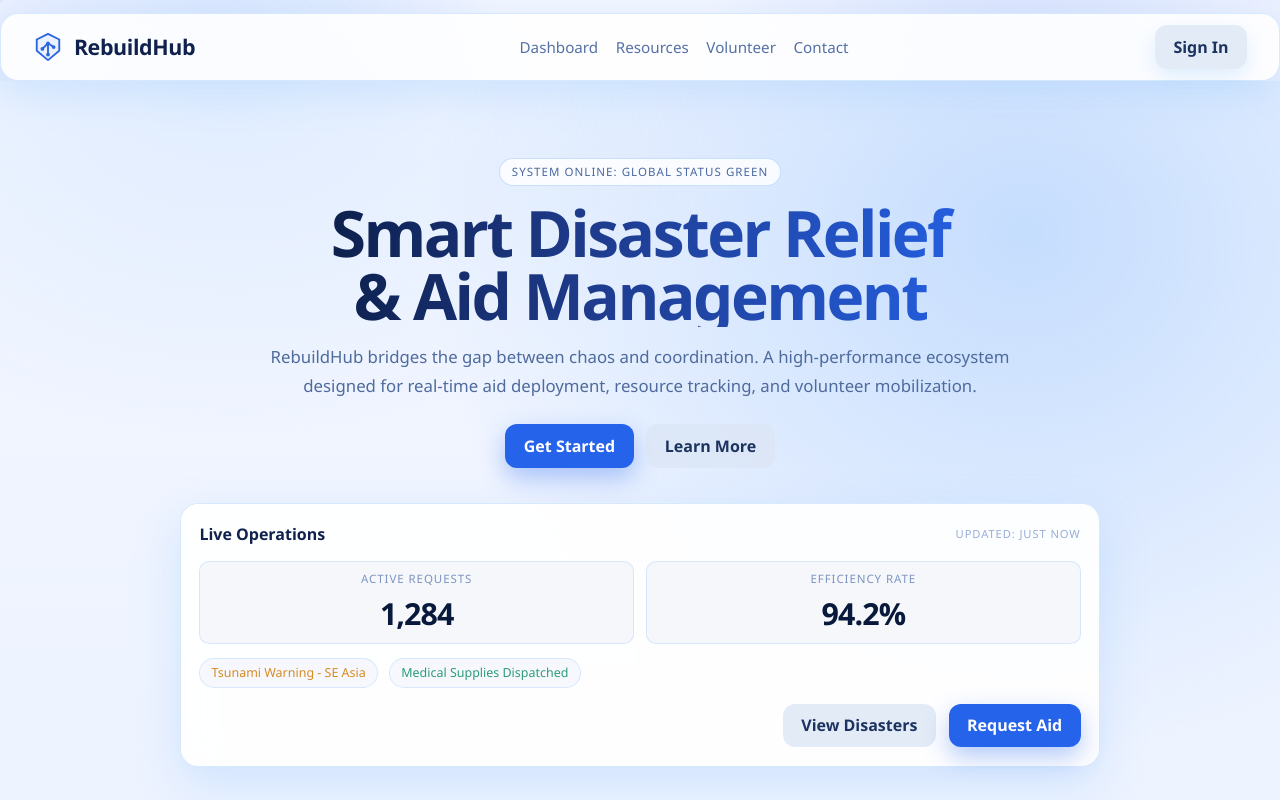
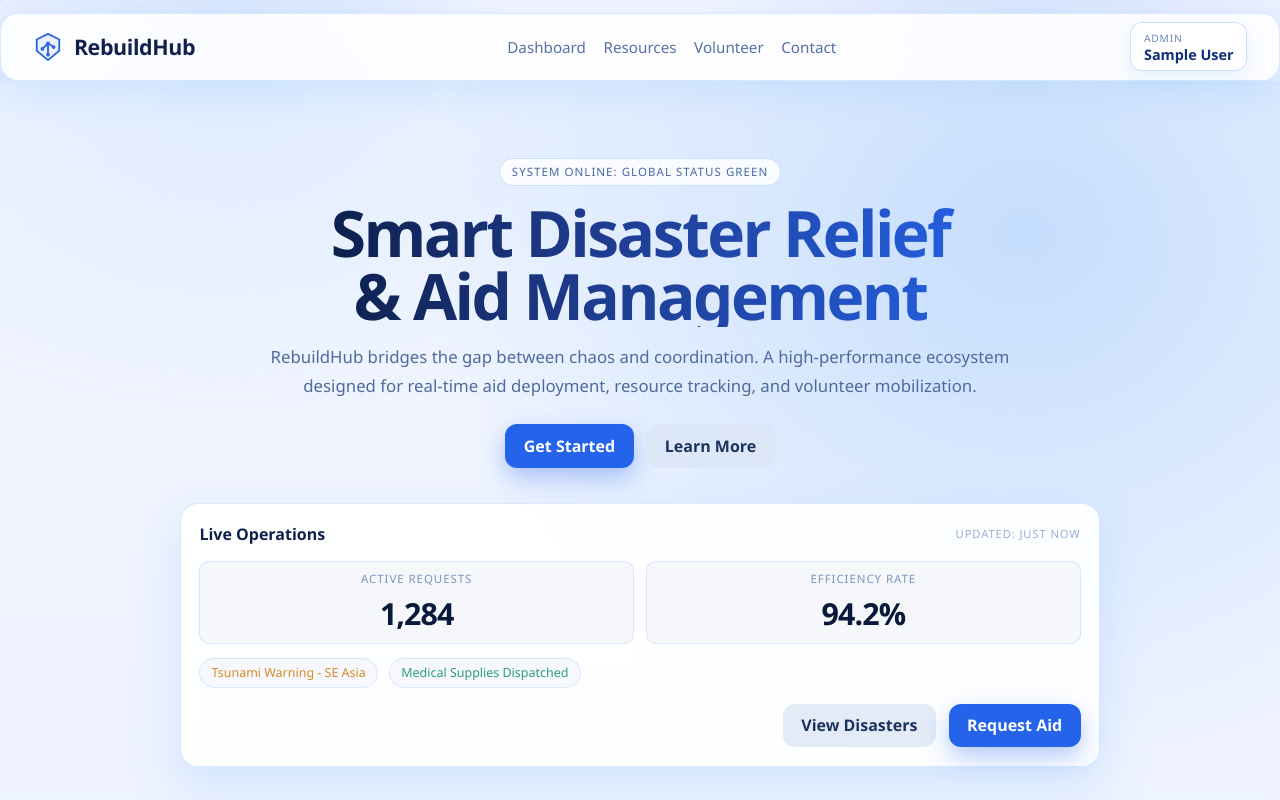
Before and after one commit to KavinduKHM/Rebuilld-Hub, a React (Create React App) app in the folder rebuildhub-frontend/: page / in a window 1280 px wide. Shown: the top 800 px of the page. Built offline with nearby package versions, Linux system fonts and the light colour scheme; sample sign-in values are in the browser's storage.

Commit message:
Login functions updated

```diff
--- a/rebuildhub-frontend/src/assets/styles/global.css
+++ b/rebuildhub-frontend/src/assets/styles/global.css
@@ -1106,6 +1106,30 @@ a {
   box-shadow: 0 8px 20px rgba(147, 197, 253, 0.28);
 }
 
+.nav-admin-chip {
+  display: inline-flex;
+  flex-direction: column;
+  gap: 0.1rem;
+  padding: 0.48rem 0.78rem;
+  border-radius: 12px;
+  border: 1px solid rgba(191, 219, 254, 0.82);
+  background: rgba(255, 255, 255, 0.88);
+  box-shadow: 0 8px 20px rgba(147, 197, 253, 0.22);
+}
+
+.nav-admin-chip span {
+  font-size: 0.64rem;
+  color: #6b85b7;
+  text-transform: uppercase;
+  letter-spacing: 0.08em;
+}
+
+.nav-admin-chip strong {
+  color: #0f2e78;
+  font-size: 0.9rem;
+  line-height: 1.1;
+}
+
 .nav-link {
   color: #5671a6;
   font-size: 0.95rem;
--- a/rebuildhub-frontend/src/components/common/Navbar.jsx
+++ b/rebuildhub-frontend/src/components/common/Navbar.jsx
@@ -1,8 +1,41 @@
-import React from "react";
+import React, { useEffect, useState } from "react";
 import { Link } from "react-router-dom";
 import { RebuildHubLogo } from "./RebuildHubLogo.jsx";
+import { AUTH_SESSION_CHANGED, getAuthSession } from "../../services/authSession";
 
 const Navbar = () => {
+  const [session, setSession] = useState(() => getAuthSession());
+
+  useEffect(() => {
+    const syncSession = () => setSession(getAuthSession());
+    window.addEventListener(AUTH_SESSION_CHANGED, syncSession);
+    window.addEventListener("storage", syncSession);
+
+    return () => {
+      window.removeEventListener(AUTH_SESSION_CHANGED, syncSession);
+      window.removeEventListener("storage", syncSession);
+    };
+  }, []);
+
+  const token = session.token;
+  const role = session.role;
+  const userName = session.user?.name || "";
+
+  const dashboardPathByRole = {
+    admin: "/dashboard",
+    inventory_manager: "/inventory/dashboard",
+    volunteer: "/volunteer/dashboard",
+  };
+
+  const activeDashboardPath = dashboardPathByRole[role];
+  const isStaffSignedIn = Boolean(token && activeDashboardPath);
+
+  const roleLabelByRole = {
+    admin: "Admin",
+    inventory_manager: "Inventory Manager",
+    volunteer: "Volunteer",
+  };
+
   return (
     <header className="site-header">
       <nav className="site-nav container">
@@ -17,7 +50,14 @@ const Navbar = () => {
           <a href="/#contact" className="nav-link">Contact</a>
         </div>
         <div className="nav-actions">
-          <Link to="/admin/login" className="btn-secondary nav-signin">Sign In</Link>
+          {isStaffSignedIn ? (
+            <Link to={activeDashboardPath} className="nav-admin-chip" title="Open dashboard">
+              <span>{roleLabelByRole[role] || "Staff"}</span>
+              <strong>{userName || "Administrator"}</strong>
+            </Link>
+          ) : (
+            <Link to="/admin/login" className="btn-secondary nav-signin">Sign In</Link>
+          )}
         </div>
       </nav>
     </header>
--- a/rebuildhub-frontend/src/pages/Home.jsx
+++ b/rebuildhub-frontend/src/pages/Home.jsx
@@ -1,6 +1,5 @@
 import React from "react";
 import { Link } from "react-router-dom";
-import Footer from "../components/common/Footer.jsx";
 
 const Home = () => {
   return (
@@ -108,8 +107,6 @@ const Home = () => {
           </div>
         </div>
       </section>
-
-      <Footer />
     </main>
   );
 };
--- a/rebuildhub-frontend/src/pages/admin/AdminDashboardPage.jsx
+++ b/rebuildhub-frontend/src/pages/admin/AdminDashboardPage.jsx
@@ -2,6 +2,7 @@ import React, { useEffect, useState } from "react";
 import { Link, useNavigate } from "react-router-dom";
 import { getDisasters, verifyDisaster } from "../../services/disasterService";
 import Loader from "../../components/common/Loader";
+import { clearAuthSession } from "../../services/authSession";
 
 const commandSections = [
   {
@@ -58,10 +59,8 @@ const AdminDashboardPage = () => {
   };
 
   const handleLogout = () => {
-    localStorage.removeItem("token");
-    localStorage.removeItem("role");
-    localStorage.removeItem("user");
-    navigate("/admin/login", { replace: true });
+    clearAuthSession();
+    navigate("/", { replace: true });
   };
 
   const handleVerify = async (id, status) => {
--- /dev/null
+++ b/rebuildhub-frontend/src/pages/admin/InventoryManagerDashboardPage.jsx
@@ -0,0 +1,29 @@
+import React from "react";
+
+const InventoryManagerDashboardPage = () => {
+  return (
+    <div className="page-shell">
+      <div className="container detail-stack">
+        <div className="page-header">
+          <div>
+            <span className="section-label">Inventory Command</span>
+            <h1 className="page-title">Inventory Manager Dashboard</h1>
+            <p className="page-subtitle">
+              This module is reserved for future inventory workflows.
+            </p>
+          </div>
+        </div>
+
+        <div className="page-card detail-stack">
+          <h3>Not Integrated Yet</h3>
+          <p>
+            Inventory manager functionality has not been connected yet. You are signed in
+            successfully and can access this placeholder dashboard.
+          </p>
+        </div>
+      </div>
+    </div>
+  );
+};
+
+export default InventoryManagerDashboardPage;
--- /dev/null
+++ b/rebuildhub-frontend/src/pages/admin/VolunteerDashboardPage.jsx
@@ -0,0 +1,29 @@
+import React from "react";
+
+const VolunteerDashboardPage = () => {
+  return (
+    <div className="page-shell">
+      <div className="container detail-stack">
+        <div className="page-header">
+          <div>
+            <span className="section-label">Volunteer Command</span>
+            <h1 className="page-title">Volunteer Dashboard</h1>
+            <p className="page-subtitle">
+              This module is reserved for future volunteer workflows.
+            </p>
+          </div>
+        </div>
+
+        <div className="page-card detail-stack">
+          <h3>Not Integrated Yet</h3>
+          <p>
+            Volunteer dashboard functionality is not connected yet. You are signed in and can
+            access this placeholder page.
+          </p>
+        </div>
+      </div>
+    </div>
+  );
+};
+
+export default VolunteerDashboardPage;
--- a/rebuildhub-frontend/src/routes/AppRoutes.jsx
+++ b/rebuildhub-frontend/src/routes/AppRoutes.jsx
@@ -1,6 +1,7 @@
 import React from "react";
-import { BrowserRouter, Routes, Route, Navigate, useLocation } from "react-router-dom";
+import { BrowserRouter, Routes, Route, Navigate } from "react-router-dom";
 import Navbar from "../components/common/Navbar.jsx";
+import Footer from "../components/common/Footer.jsx";
 import Home from "../pages/Home.jsx";
 import DisasterPage from "../pages/disaster/DisasterPage.jsx";
 import DisasterDetailsPage from "../pages/disaster/DisasterDetailsPage.jsx";
@@ -9,15 +10,14 @@ import DamageReportPage from "../pages/damage/DamageReportPage.jsx";
 import DamageDetailsPage from "../pages/damage/DamageDetailsPage.jsx";
 import AdminLoginPage from "../pages/admin/AdminLoginPage.jsx";
 import AdminDashboardPage from "../pages/admin/AdminDashboardPage.jsx";
+import InventoryManagerDashboardPage from "../pages/admin/InventoryManagerDashboardPage.jsx";
+import VolunteerDashboardPage from "../pages/admin/VolunteerDashboardPage.jsx";
 import ProtectedRoute from "../components/common/ProtectedRoute.jsx";
 
 const AppShell = () => {
-  const location = useLocation();
-  const showNavbar = !location.pathname.startsWith("/admin") && location.pathname !== "/dashboard";
-
   return (
     <>
-      {showNavbar && <Navbar />}
+      <Navbar />
       <Routes>
         <Route path="/" element={<Home />} />
         <Route path="/admin/login" element={<AdminLoginPage />} />
@@ -37,6 +37,22 @@ const AppShell = () => {
             </ProtectedRoute>
           }
         />
+        <Route
+          path="/inventory/dashboard"
+          element={
+            <ProtectedRoute allowedRoles={["inventory_manager"]}>
+              <InventoryManagerDashboardPage />
+            </ProtectedRoute>
+          }
+        />
+        <Route
+          path="/volunteer/dashboard"
+          element={
+            <ProtectedRoute allowedRoles={["volunteer"]}>
+              <VolunteerDashboardPage />
+            </ProtectedRoute>
+          }
+        />
         <Route path="/disasters" element={<DisasterPage />} />
         <Route path="/disasters/new" element={<DisasterForm />} />
         <Route path="/disasters/:id" element={<DisasterDetailsPage />} />
@@ -44,6 +60,7 @@ const AppShell = () => {
         <Route path="/damage/:id" element={<DamageDetailsPage />} />
         <Route path="*" element={<Navigate to="/" replace />} />
       </Routes>
+      <Footer />
     </>
   );
 };
--- /dev/null
+++ b/rebuildhub-frontend/src/services/authSession.js
@@ -0,0 +1,32 @@
+export const AUTH_SESSION_CHANGED = "auth-session-changed";
+
+export const getAuthSession = () => {
+  const token = localStorage.getItem("token");
+  const role = localStorage.getItem("role");
+  const userRaw = localStorage.getItem("user");
+
+  let user = null;
+  if (userRaw) {
+    try {
+      user = JSON.parse(userRaw);
+    } catch (error) {
+      user = null;
+    }
+  }
+
+  return { token, role, user };
+};
+
+export const setAuthSession = ({ token, role, user }) => {
+  localStorage.setItem("token", token);
+  localStorage.setItem("role", role);
+  localStorage.setItem("user", JSON.stringify(user));
+  window.dispatchEvent(new Event(AUTH_SESSION_CHANGED));
+};
+
+export const clearAuthSession = () => {
+  localStorage.removeItem("token");
+  localStorage.removeItem("role");
+  localStorage.removeItem("user");
+  window.dispatchEvent(new Event(AUTH_SESSION_CHANGED));
+};
```
Also changed, not shown: rebuildhub-frontend/src/pages/admin/AdminLoginPage.jsx (+3 -5 lines).
